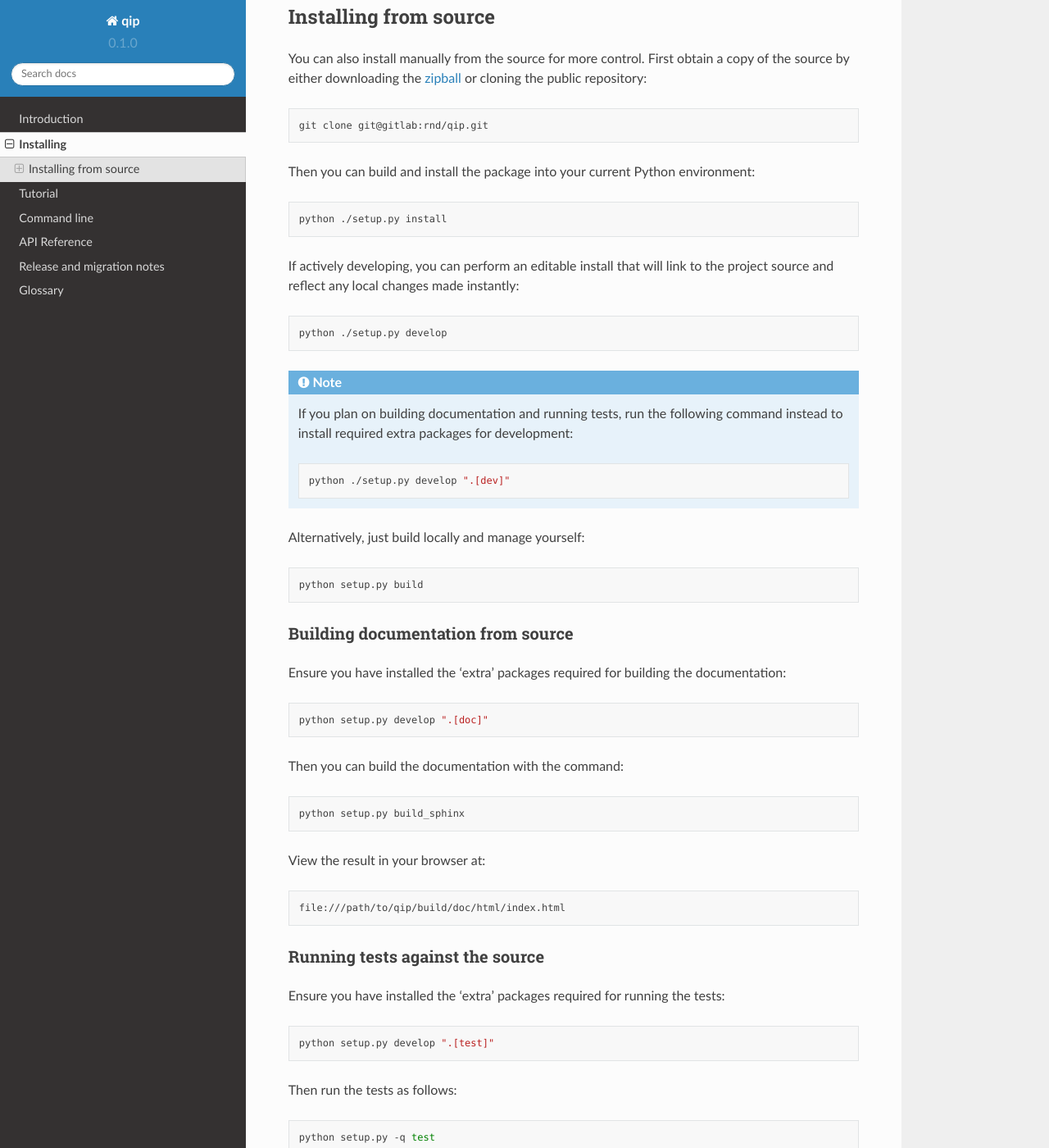
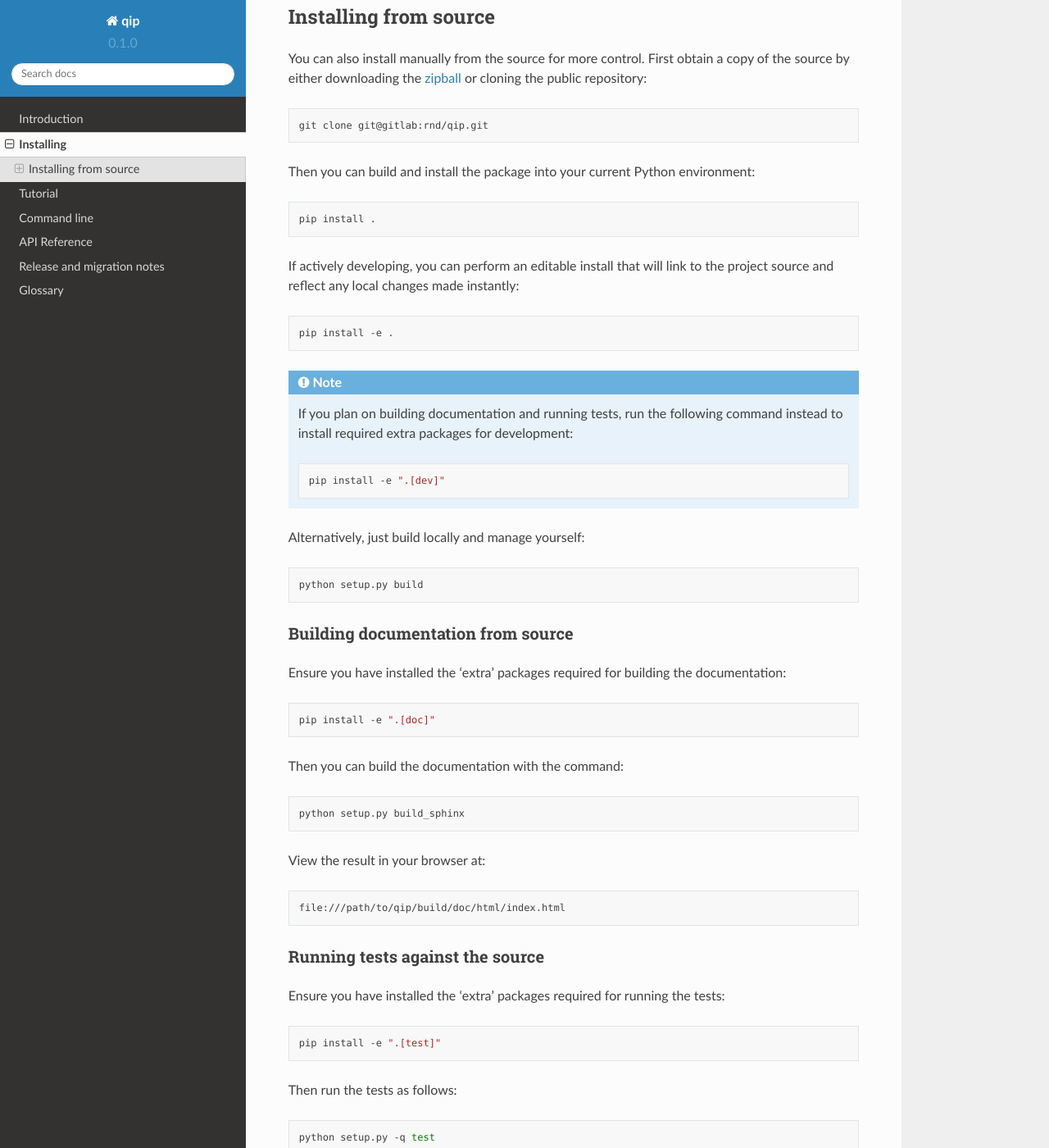
Before and after one commit to themill/qip, a Sphinx documentation site: the page built from doc/installing.rst, in a window 1280 px wide and 1400 px high, scrolled down 420 px. Shown: the whole window at 82% size. Built offline with Sphinx 7.4.7 and the Read the Docs theme 2.0.0, drawn with Linux system fonts in a browser that asks for light colours.

Commit message:
Change installing guide command, keep it consistent with other docs and install with pip.

```diff
--- a/doc/installing.rst
+++ b/doc/installing.rst
@@ -29,19 +29,19 @@ cloning the public repository::
 Then you can build and install the package into your current Python
 environment::
 
-    python ./setup.py install
+    pip install .
 
 If actively developing, you can perform an editable install that will link to
 the project source and reflect any local changes made instantly::
 
-    python ./setup.py develop
+    pip install -e .
 
 .. note::
 
     If you plan on building documentation and running tests, run the following
     command instead to install required extra packages for development::
 
-        python ./setup.py develop ".[dev]"
+        pip install -e ".[dev]"
 
 Alternatively, just build locally and manage yourself::
 
@@ -53,7 +53,7 @@ Building documentation from source
 Ensure you have installed the 'extra' packages required for building the
 documentation::
 
-    python setup.py develop ".[doc]"
+    pip install -e ".[doc]"
 
 Then you can build the documentation with the command::
 
@@ -68,7 +68,7 @@ Running tests against the source
 
 Ensure you have installed the 'extra' packages required for running the tests::
 
-    python setup.py develop ".[test]"
+    pip install -e ".[test]"
 
 Then run the tests as follows::
 
```
